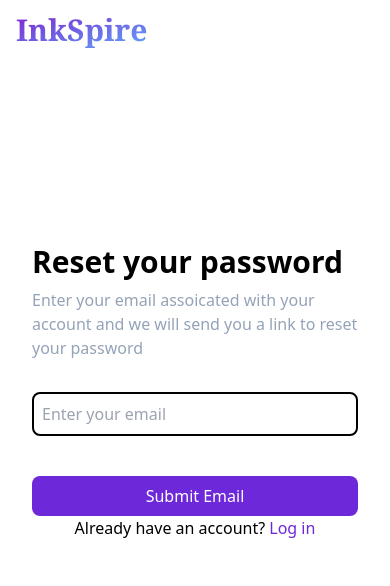
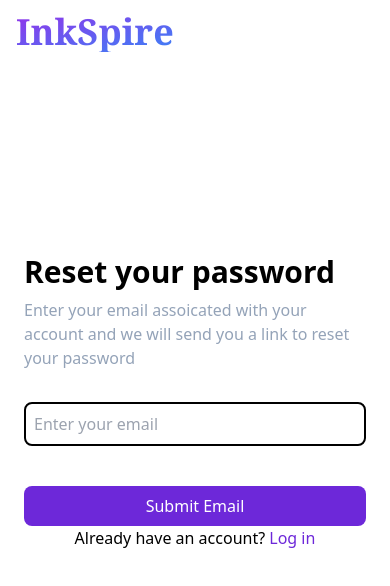
Before and after one commit to ibimina/ibimina-chatter, a Next.js app: page /forgotpassword in a window 390 px wide. Shown: the top 586 px of the page. Built offline with nearby package versions, Linux system fonts and the light colour scheme; no server answers.

Commit message:
docs: add registration layout to login, signup and forgot password

```diff
--- /dev/null
+++ b/src/container/registerlayout.tsx
@@ -0,0 +1,17 @@
+import { HeroAside } from "@/components";
+
+
+function RegistrationLayout({ children }: { children: React.ReactNode }) {
+    return (<>
+        <main className={` min-h-screen flex items-center justify-center lg:flex lg:flex-row`}>
+            <HeroAside />
+            <section className={`basis-full px-6 md:basis-4/5 bg-white grid justify-center items-center`}>
+                <h1 className={`font-bold absolute top-3 sm:top-6 md:top-10 md:left-8 left-4 text-4xl mb-4 md:mb-14 lg:hidden font-serif text-transparent bg-clip-text bg-gradient-to-br  from-purple-600 to-blue-500 `}>InkSpire</h1>
+                {children}
+            </section>
+        </main>
+
+    </>);
+}
+
+export default RegistrationLayout;
--- a/src/pages/forgotpassword.tsx
+++ b/src/pages/forgotpassword.tsx
@@ -6,6 +6,7 @@ import { firebaseAuth } from '@/firebase/config';
 import { useState } from 'react';
 import Head from 'next/head';
 import { HeroAside } from '@/components';
+import RegistrationLayout from '@/container/registerlayout';
 
 
 function ForgotPassword() {
@@ -43,11 +44,8 @@ function ForgotPassword() {
 				<meta http-equiv="X-UA-Compatible" content="IE=7" />
 				<meta name="description" content="Enter your email to retrieve your account" />
 			</Head>
-			<main className={`lg:flex-row  min-h-screen flex items-center justify-center`}>
-				<HeroAside />
-				<section className={`basis-full md:basis-4/5 p-8 pt-3`}>
-					<h1 className={`font-bold mb-9 text-3xl font-serif lg:hidden absolute top-3 sm:top-6 md:top-10 md:left-8 left-4 lg:h-min text-transparent bg-clip-text bg-gradient-to-br  from-purple-700 to-blue-400 `}>InkSpire</h1>
 
+	<RegistrationLayout>
 				<div
 					className={`lg:w-3/5 lg:m-auto  flex flex-col justify-center `}
 				>
@@ -82,19 +80,20 @@ function ForgotPassword() {
 						</p>
 					</form>
 				</div>
-				</section>
+
 				{
 					emailSent &&
 					<div className={`fixed top-0 flex items-center justify-center w-full h-full ${styles.backdrop}`}>
 						<div className={`bg-white text-black text-center py-5 px-2 ${styles.success}`}>
 							<p className={`mb-2`}>Email has been sent</p>
-								<Image src="/images/icons8-received-96.png" className={`mx-auto mb-2`} alt="email sent" width={80} height={70}/>
+							<Image src="/images/icons8-received-96.png" className={`mx-auto mb-2`} alt="email sent" width={80} height={70} />
 							<p>Please check your inbox and click in the received link to reset a password</p>
 							<button onClick={() => setEmailSent(false)} className={` ${styles.close}`} aria-label="close modal"></button>
 						</div>
 					</div>
 				}
-			</main>
+	</RegistrationLayout>
+
 		</>
 	);
 }
--- a/src/pages/index.tsx
+++ b/src/pages/index.tsx
@@ -5,6 +5,7 @@ import { useGoogleSignin, useGitHubSignin, useLogin } from '@/hooks';
 import { useRouter } from 'next/router';
 import Head from 'next/head';
 import { HeroAside } from '@/components';
+import RegistrationLayout from '@/container/registerlayout';
 
 
 export default function Home() {
@@ -59,11 +60,8 @@ export default function Home() {
 				<meta http-equiv="X-UA-Compatible" content="IE=7" />
 				<meta name="description" content="Log in to your account" />
 			</Head>
-			<main className={` min-h-screen flex items-center justify-center lg:flex lg:flex-row`}>
-				<HeroAside/>
-				<section className={`basis-full px-6 md:basis-4/5 bg-white grid justify-center items-center`}>
 
-						<h1 className={`font-bold absolute top-3 sm:top-6 md:top-10 md:left-8 left-4 text-4xl mb-4 md:mb-14 lg:hidden font-serif text-transparent bg-clip-text bg-gradient-to-br  from-purple-600 to-blue-500 `}>InkSpire</h1>
+				<RegistrationLayout>
 	<div className='mt-20 lg:w-3/5 lg:m-auto md:mt-0 '>
 						<div
 							className={`pb-2 flex flex-col justify-center`}>
@@ -128,12 +126,8 @@ export default function Home() {
 								></button>
 							</div>
 						</div>
-
 					</div>
-
-
-									</section>
-			</main>
+				</RegistrationLayout>
 		</>
 	);
 }
--- a/src/pages/signup.tsx
+++ b/src/pages/signup.tsx
@@ -4,6 +4,7 @@ import styles from '../styles/signup.module.css';
 import useSignUp from '@/hooks/useSignUp';
 import { useState } from 'react';
 import { HeroAside } from '@/components';
+import RegistrationLayout from '@/container/registerlayout';
 
 
 function SignUp() {
@@ -76,10 +77,7 @@ function SignUp() {
 				<meta http-equiv="X-UA-Compatible" content="IE=7" />
 				<meta name="description" content="Create a account on InkSpire" />
 			</Head>
-			<main className={`lg:flex lg:flex-row`}>
-				<HeroAside />
-				<section className={`basis-3/5 p-8 pt-3 min-h-screen grid justify-center items-center`}>
-					<h1 className={`font-bold text-3xl font-serif  absolute top-3 sm:top-6 md:top-10 md:left-8 left-4 lg:hidden text-transparent bg-clip-text bg-gradient-to-br  from-purple-700 to-blue-400 `}>InkSpire</h1>
+			<RegistrationLayout>
 				<div
 					className={`lg:w-3/5 lg:m-auto flex flex-col justify-center`}
 				>
@@ -164,8 +162,8 @@ function SignUp() {
 						</p>
 					</form>
 				</div>
-				</section>
-			</main>
+			</RegistrationLayout>
+
 		</>
 	);
 }
```
Lines whose indentation alone changed are shown as unchanged.
